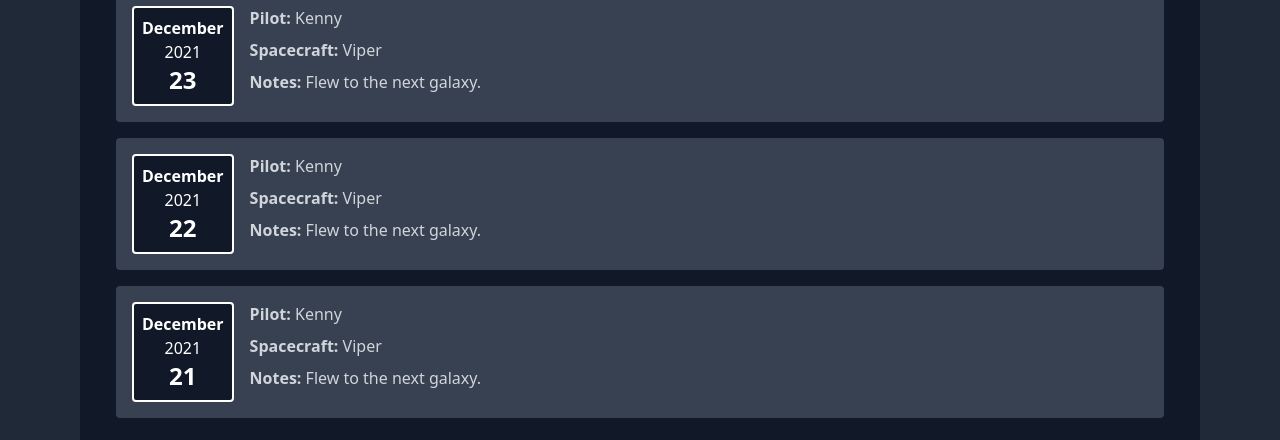
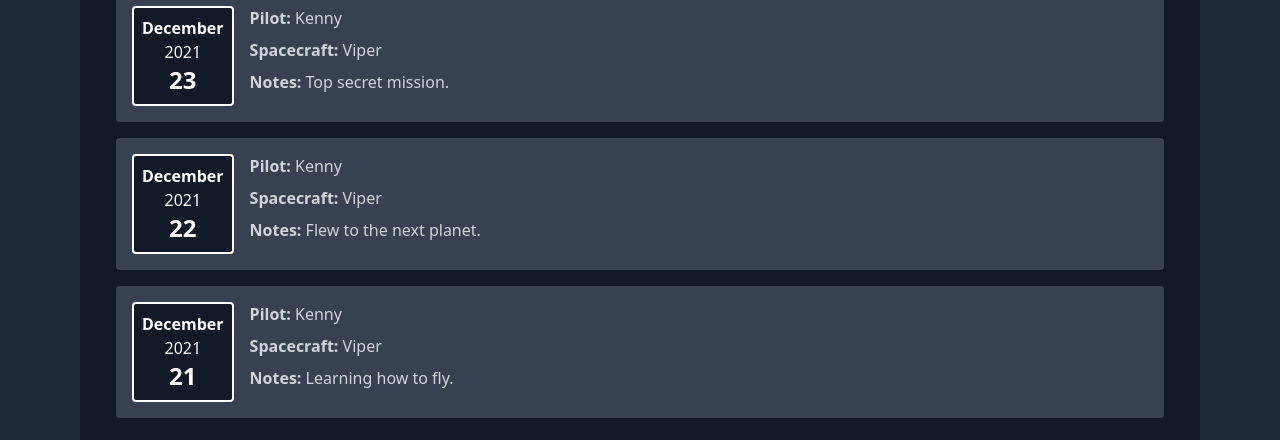
Before and after one commit to eukalytics/flightlog, a React (Create React App) app: page / in a window 1280 px wide. Shown: the part 590-1030 px from the top of the page. Built offline with nearby package versions, Linux system fonts and the light colour scheme.

Commit message:
add dynamic list rendering

```diff
--- a/src/App.js
+++ b/src/App.js
@@ -1,25 +1,37 @@
 import { useState } from "react";
 import FlightList from "./components/Flights/FlightList";
 
+const iniitialFlights =  [
+  {id: "f1", pilot: "Kenny", craft: "Viper", date: new Date(2021, 11, 24), notes: "Flew to the next galaxy."},
+  {id: "f2", pilot: "Kenny", craft: "Viper", date: new Date(2021, 11, 23), notes: "Top secret mission."},
+  {id: "f3", pilot: "Kenny", craft: "Viper", date: new Date(2021, 11, 22), notes: "Flew to the next planet."},
+  {if: "f4", pilot: "Kenny", craft: "Viper", date: new Date(2021, 11, 21), notes: "Learning how to fly."}
+];
+
 export default function App() {
-  const flights = [
-    {id: "f1", pilot: "Kenny", craft: "Viper", date: new Date(2021, 11, 24), notes: "Flew to the next galaxy."},
-    {id: "f1", pilot: "Kenny", craft: "Viper", date: new Date(2021, 11, 23), notes: "Flew to the next galaxy."},
-    {id: "f3", pilot: "Kenny", craft: "Viper", date: new Date(2021, 11, 22), notes: "Flew to the next galaxy."},
-    {if: "f4", pilot: "Kenny", craft: "Viper", date: new Date(2021, 11, 21), notes: "Flew to the next galaxy."}
-  ]
+
+  const [flights, setFlights] = useState(iniitialFlights);
+
   const handleAddFlight = (newFlightObj) => {
-    console.log(newFlightObj);
+    setFlights(flights => {
+      return [newFlightObj, ...flights];
+    });
   }
+
   const [filterYear, setFilterYear] = useState('2021');
 
   const handleFilterYearChange = (year) => {
     setFilterYear(year);
-    console.log(year);
   }
+
   return (
     <div className="bg-gray-800 min-h-screen p-20">
-      <FlightList flights={flights} handleAddFlight={handleAddFlight} filterYear={filterYear} handleFilterYearChange={handleFilterYearChange} />
+      <FlightList
+        flights={flights}
+        handleAddFlight={handleAddFlight}
+        filterYear={filterYear}
+        handleFilterYearChange={handleFilterYearChange}
+      />
     </div>
   );
 }
--- a/src/components/Flights/FlightForm.js
+++ b/src/components/Flights/FlightForm.js
@@ -1,17 +1,18 @@
 import { useState } from "react";
 
-export default function FlightForm({ handleNewFlightSubmit }) {
+export default function FlightForm({ handleNewFlightSubmit, numFlights }) {
     const [newFlight, setNewFlight] = useState({
-        title: '',
+        pilot: '',
         craft: '',
         date: '',
         notes: '',
+        id: `f${numFlights + 1}`
     });
-    const handleTitleChange = (e) => {
+    const handlePilotChange = (e) => {
         setNewFlight((newFlight) => {
             return {
                 ...newFlight,
-                title: e.target.value,
+                pilot: e.target.value,
             }
         });
     }
@@ -51,6 +52,7 @@ export default function FlightForm({ handleNewFlightSubmit }) {
             craft: '',
             date: '',
             notes: '',
+            id: ''
         });
     }
     return(
@@ -60,7 +62,7 @@ export default function FlightForm({ handleNewFlightSubmit }) {
         >
             <div>
                 <label >Pilot</label>
-                <input type="text" name="pilot" value={newFlight.title} onChange={handleTitleChange} />
+                <input type="text" name="pilot" value={newFlight.title} onChange={handlePilotChange} />
             </div>
             <div>
                 <label>Craft</label>
--- a/src/components/Flights/FlightList.js
+++ b/src/components/Flights/FlightList.js
@@ -3,42 +3,27 @@ import FlightForm from "./FlightForm";
 import FlightFilter from "./FlightFilter";
 
 export default function FlightList({flights, handleAddFlight, filterYear, handleFilterYearChange}) {
+
   const handleNewFlightSubmit = (newFlightObj) => {
     const newFlight = {
       ...newFlightObj,
-      id: flights.length + 1,
     }
     handleAddFlight(newFlight);
   }
     return (
         <div className="bg-gray-900 p-5 rounded">
             <h2 className="text-gray-200 text-3xl font-semibold text-center">Flight Log</h2>
-            <FlightForm handleNewFlightSubmit={handleNewFlightSubmit}/>
+            <FlightForm handleNewFlightSubmit={handleNewFlightSubmit} numFlights={flights.length} />
             <FlightFilter handleFilterYearChange={handleFilterYearChange} />
-            <FlightCard
-              pilot={flights[0].pilot}
-              craft={flights[0].craft}
-              date={flights[0].date}
-              notes={flights[0].notes}
-            />
-            <FlightCard
-              pilot={flights[1].pilot}
-              craft={flights[1].craft}
-              date={flights[1].date}
-              notes={flights[1].notes}
-            />
-            <FlightCard
-              pilot={flights[2].pilot}
-              craft={flights[2].craft}
-              date={flights[2].date}
-              notes={flights[2].notes}
-            />
-            <FlightCard
-              pilot={flights[3].pilot}
-              craft={flights[3].craft}
-              date={flights[3].date}
-              notes={flights[3].notes}
-            />
+            {flights.map((flight, index) => (
+              <FlightCard
+                key={index}
+                pilot={flight.pilot}
+                craft={flight.craft}
+                date={flight.date}
+                notes={flight.notes}
+              />
+            ))}
         </div>
     )
 }
```
Also changed, not shown: 1 other file (tests, documents, lock files or other folders).
